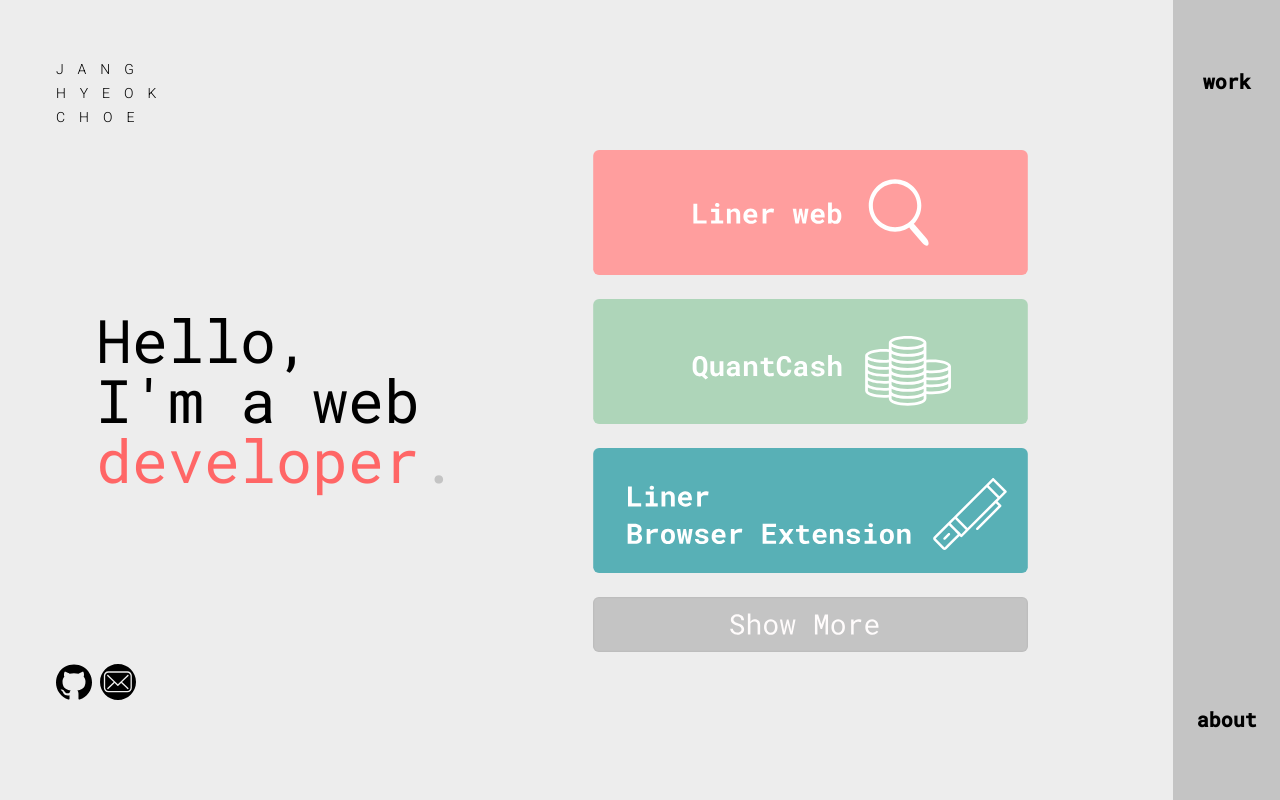
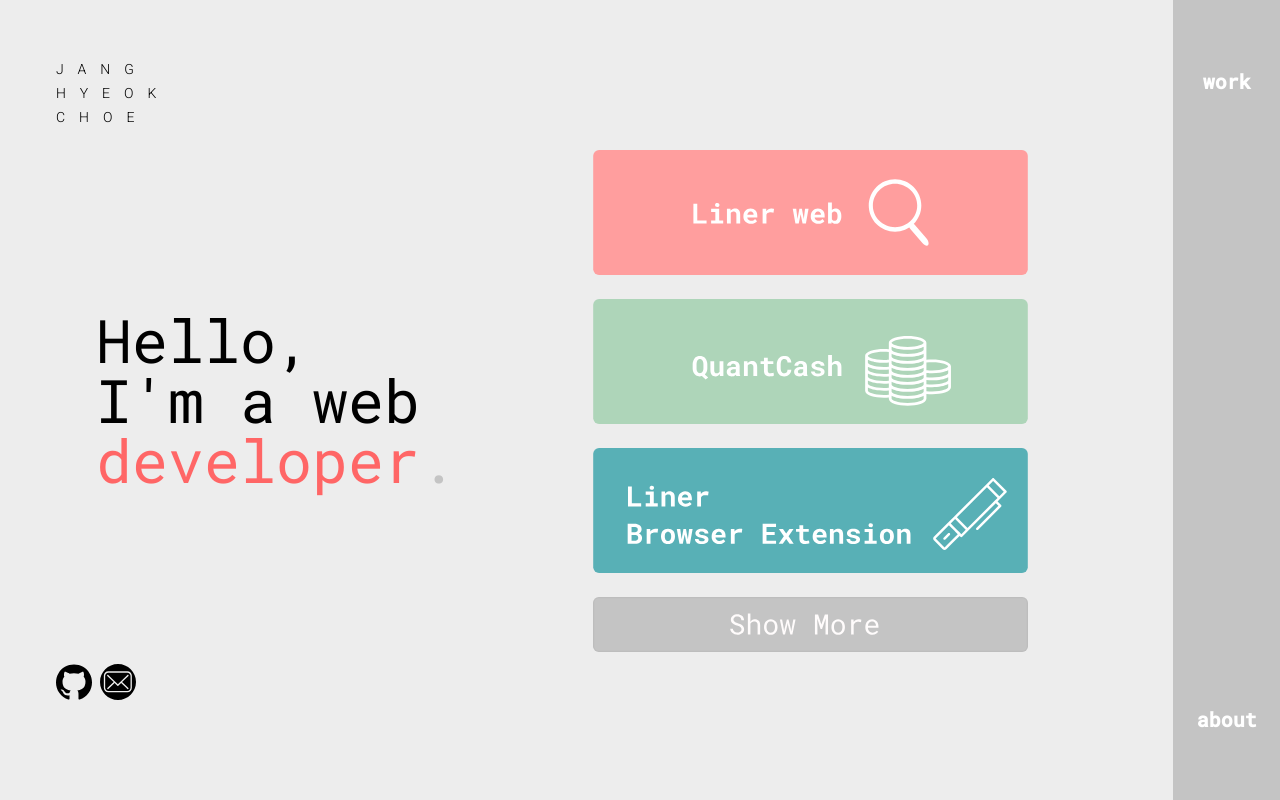
Before and after one commit to CHOEJANGHYEOK/JANGHYEOK, a Next.js app: page / in a window 1280 px wide. Built offline with nearby package versions, Linux system fonts and the light colour scheme.

Commit message:
Change detail of animation and text color of nav bar

```diff
--- a/components/NavBar.tsx
+++ b/components/NavBar.tsx
@@ -4,7 +4,7 @@
     return (
         <div className="z-30 fixed flex md:justify-center font-roboto-mono text-2xl md:text-xl font-light md:font-bold
                             top-10 right-10 md:top-auto md:right-0 md:w-1/12 md:bg-secondary md:h-screen">
-            <nav className="flex flex-col md:justify-between h-5/6 my-auto">
+            <nav className="flex flex-col md:justify-between h-5/6 my-auto text-white">
                 <Link href="/work">
                     <a className="ml-auto md:mx-auto hover:text-point">work</a>
                 </Link>
--- a/styles/globals.css
+++ b/styles/globals.css
@@ -47,15 +47,15 @@
 }
 
 #work-list {
-    animation: 0.5s ease-out 0s 1 transitionFromBottomWorkList;
+    animation: 0.5s ease-in-out 0s 1 transitionFromBottomWorkList;
 }
 
 #home-greeting {
-    animation: 0.5s ease-out 0s 1 transitionFromBottom;
+    animation: 0.5s ease-in-out 0s 1 transitionFromBottom;
 }
 
 #work-container {
-    animation: 0.5s ease-out 0s 1 transitionFromBottom;
+    animation: 0.5s ease-in-out 0s 1 transitionFromBottomWorkList;
 }
 
 @media screen and (max-width: 415px) {
@@ -154,7 +154,7 @@
 }
 
 #scroll-to-discover {
-    animation: 2s ease-out 0s 1 transitionFromTop;
+    animation: 2s ease-in-out 0s 1 transitionFromTop;
 }
 
 @keyframes transitionFromBottomWorkList {
@@ -184,7 +184,7 @@
 }
 
 .about-me {
-    animation: 1s ease-out 0s 1 transitionFromBottom;
+    animation: 1s ease-in-out 0s 1 transitionFromBottom;
 }
 
 #work-index {
--- a/works/works.content.json
+++ b/works/works.content.json
@@ -73,7 +73,7 @@
             "duration": "3 months",
             "description": "QuantCash is a web platform that provides an open community to make, test, evaluate, and compare quant algorithms written by various users.its by receiving subscription fees from investors. Quant algorithm developers can code their algorithms with a simple web IDE that we provide. They also can share their code snippets with others at the snippet market page. Every algorithms' profits are evaluated everyday and ranked at the leaderboard page. Users of course can mange their algorithms at the manage page and check their algorithms' backtesting results or daily, weekly, monthly profits at each one's dashboard page.",
             "roles": [
-                "Mainly developed front-end using a TDD approach with React, Redux, Jest and Enzyme.",
+                "Mainly developed front-end with a TDD approach using React, Redux, Jest and Enzyme.",
                 "Implemented REST APIs with Django.",
                 "Set up Travis CI to automate test and build process.",
                 "Designed overall user interface of the site."
```
